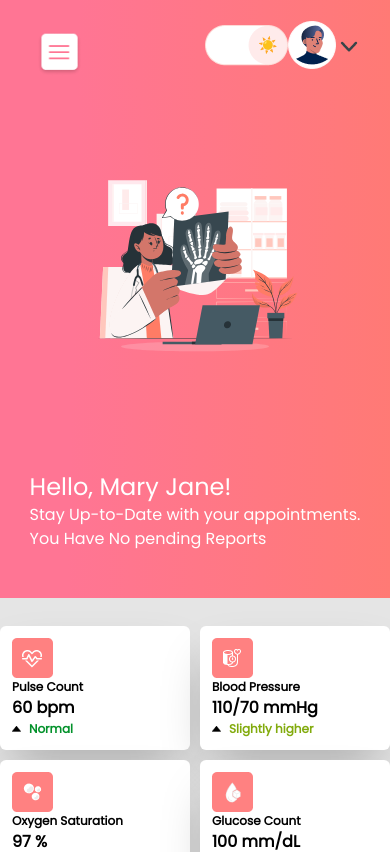
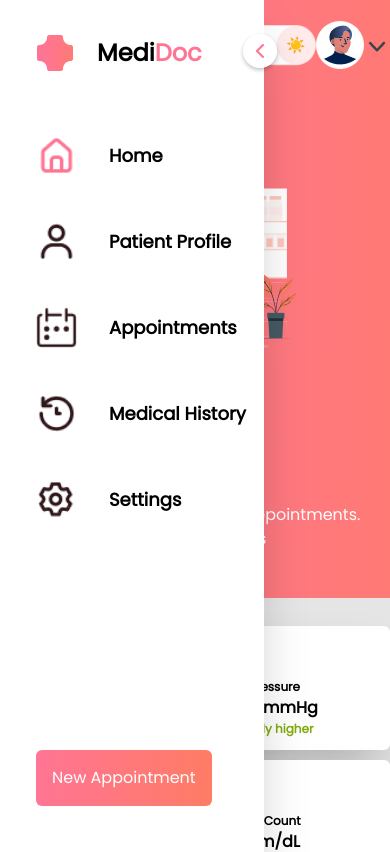
Before and after one commit to shihabsararrafid/task-02, a React (Create React App) app: page / in a window 390 px wide. Shown: the top 852 px of the page. Built offline with nearby package versions, Linux system fonts and the light colour scheme.

Commit message:
responsive sidebar for small layout

```diff
--- a/src/Components/Appointment/Profile.js
+++ b/src/Components/Appointment/Profile.js
@@ -6,6 +6,7 @@ import menu from "./../../Images/Icon_Menu.png";
 import menuDark from "./../../Images/Frame 2855.png";
 import downArrow from "./../../Images/Icon_downArrow.png";
 import Sidebar from "../Sidebar/Sidebar";
+import NewSideBar from "../Sidebar/NewSideBar";
 const Profile = ({ isDark, setDark, isShrink }) => {
   const [anotherShrink, setAnotherShrink] = useState(false);
   const handleShrink = () => {
@@ -16,14 +17,27 @@ const Profile = ({ isDark, setDark, isShrink }) => {
     console.log(document1);
   };
   return (
-    <div id="profile" className="flex px-7  profile items-center ">
+    <div
+      id="profile"
+      className={`flex  ${
+        anotherShrink ? "px-7" : "pl-0"
+      }  profile items-center `}
+    >
       <div className="shadow-lg  menufromanother">
+        {anotherShrink ? (
           <img
             onClick={handleShrink}
             className={`w-[45px] cursor-pointer  mx-auto absolute top-[31px] left-[37px] rounded h-[45px]`}
             src={`${isDark ? menuDark : menu}`}
             alt=""
           />
+        ) : (
+          <NewSideBar
+            isDark={isDark}
+            anotherShrink={anotherShrink}
+            setAnotherShrink={setAnotherShrink}
+          ></NewSideBar>
+        )}
       </div>{" "}
       <div className="flex items-center">
         <img
--- a/src/Components/Sidebar/NewSideBar.js
+++ b/src/Components/Sidebar/NewSideBar.js
@@ -1,77 +1,116 @@
-import React from "react";
+import React, { useState } from "react";
 import menu from "./../../Images/Icon_Menu.png";
 import menuDark from "./../../Images/Frame 2855.png";
 import Home from "./../../Images/Icon_Home.png";
 import Appointment from "./../../Images/Icon_Appointment.png";
 import round from "./../../Images/round.png";
-
+import logo from "./../../Images/Icon_Vector.png";
 import Patient from "./../../Images/Icon_Patient Profile.png";
 import Settings from "./../../Images/Icon_Settings.png";
 import SettingsDark from "./../../Images/Vector (3).png";
 import MedicalDark from "./../../Images/Vector (2).png";
 import PatientDark from "./../../Images/Group.png";
 import AppoinmentDark from "./../../Images/Group (1).png";
+import sideArrow from "./../../Images/Icon_SideArrow_round.png";
 import Medical from "./../../Images/Icon_medical history.png";
-const NewSideBar = ({ isDark }) => {
+
+const NewSideBar = ({ isDark, anotherShrink, setAnotherShrink }) => {
+  const handleShrink = () => {
+    setAnotherShrink(!anotherShrink);
+    console.log(anotherShrink);
+    const doc = document.getElementById("sidebar");
+    if (anotherShrink === true) {
+      doc.classList.remove("myactive");
+    } else if (anotherShrink === false) {
+      doc.classList.add("myactive");
+      console.log(" false");
+    }
+  };
   return (
     <div
-      className={`w-[96px] h-full     ${isDark ? "bg-[#2E1619]" : "bg-white"}`}
+      id=""
+      className={`shadow-2xl ${
+        anotherShrink ? "w-[0px]" : "w-[264px]"
+      }  h-[880px] absolute top-0 z-10 pl-[0]  ${
+        anotherShrink ? "overflow-hidden" : ""
+      }  duration-500 ${isDark ? "text-white" : "text-black"}  ${
+        isDark ? "bg-[#2E1619]" : "bg-white"
+      }`}
     >
       <div>
-        <div className="shadow-lg">
+        <div
+          className={`flex   absolute top-[31px] left-[37px] items-center justify-start `}
+        >
+          <img className="w-[45px]" src={logo} alt="" />
+          <p className="text-2xl font-bold ml-6">
+            Medi<span className="text-[#FF7594] ">Doc</span>
+          </p>
           <img
-            className="w-[45px]  mx-auto absolute top-[31px] left-[28px] rounded h-[45px]"
-            src={`${isDark ? menuDark : menu}`}
+            onClick={handleShrink}
+            className="ml-9 cursor-pointer"
+            src={sideArrow}
             alt=""
           />
         </div>
-        <div className="flex flex-col mt-[135px] gap-y-[45px] items-center">
-          <div>
+        <div className="flex flex-col pl-9 mt-[135px] gap-y-[45px]   ml-0 items-start">
+          <div className="flex cursor-pointer  items-center ">
             <img
-              className="w-[41px]  mx-auto  top-[180px] left-[32px] rounded h-[41px]"
+              className="w-[41px]  mx-auto  rounded h-[41px]"
               src={Home}
               alt=""
             />
-            <p>Home</p>
+            <p className="ml-8 text-lg font-bold">Home</p>
           </div>
-          <div>
+
+          <div className="flex cursor-pointer items-center">
+            <img
+              className="w-[41px] mx-auto  top-[257px] left-[32px] rounded h-[41px]"
+              src={`${isDark ? PatientDark : Patient}`}
+              alt=""
+            />
+            <p className="ml-8 text-lg font-bold">Patient Profile</p>
+          </div>
+          <div className="flex cursor-pointer items-center">
+            <img
+              className="w-[41px] mx-auto  top-[401px] left-[32px] rounded h-[41px]"
+              src={`${isDark ? AppoinmentDark : Appointment}`}
+              alt=""
+            />
+            <p className="ml-8 text-lg font-bold">Appointments</p>
+          </div>
+          <div className="flex cursor-pointer items-center">
+            <img
+              className="w-[41px] mx-auto  top-[476px] left-[33px] rounded h-[41px]"
+              src={`${isDark ? MedicalDark : Medical}`}
+              alt=""
+            />
+            <p className="ml-8 text-lg font-bold">Medical History</p>
+          </div>
+          <div className="flex cursor-pointer items-center">
             <img
               className="w-[41px] rounded-lg  mx-auto  top-[332px] left-[32px]  h-[41px]"
               src={`${isDark ? SettingsDark : Settings}`}
               alt=""
             />
-            <p>Home</p>
+            <p className="ml-8 text-lg font-bold">Settings</p>
           </div>
-          <div>
+          <div></div>
+          <div className="mt-[140px] flex ">
             <img
-              className="w-[41px] mx-auto  top-[257px] left-[32px] rounded h-[41px]"
-              src={`${isDark ? PatientDark : Patient}`}
+              className={`w-[53px] ${
+                anotherShrink ? "block" : "hidden"
+              }    mr-4 h-[53px] mx-auto  rounded `}
+              src={round}
               alt=""
             />
-            <p>Patient Profile</p>
+            <button
+              className={` ${
+                anotherShrink ? "hidden" : ""
+              }   bg-gradient-to-r from-[#FF7594] to-[#FF7C65] rounded-md text-white p-[16px]`}
+            >
+              New Appointment
+            </button>
           </div>
-          <div>
-            <img
-              className="w-[41px] mx-auto  top-[401px] left-[32px] rounded h-[41px]"
-              src={`${isDark ? AppoinmentDark : Appointment}`}
-              alt=""
-            />
-            <p>Appointments</p>
-          </div>
-          <div>
-            <img
-              className="w-[41px] mx-auto  top-[476px] left-[33px] rounded h-[41px]"
-              src={`${isDark ? MedicalDark : Medical}`}
-              alt=""
-            />
-            <p>Medical History</p>
-          </div>
-          <div></div>
-          <img
-            className="w-[53px] h-[53px] mx-auto absolute top-[861px] left-[20px] rounded "
-            src={round}
-            alt=""
-          />
         </div>
       </div>
     </div>
```
Lines whose indentation alone changed are shown as unchanged.
